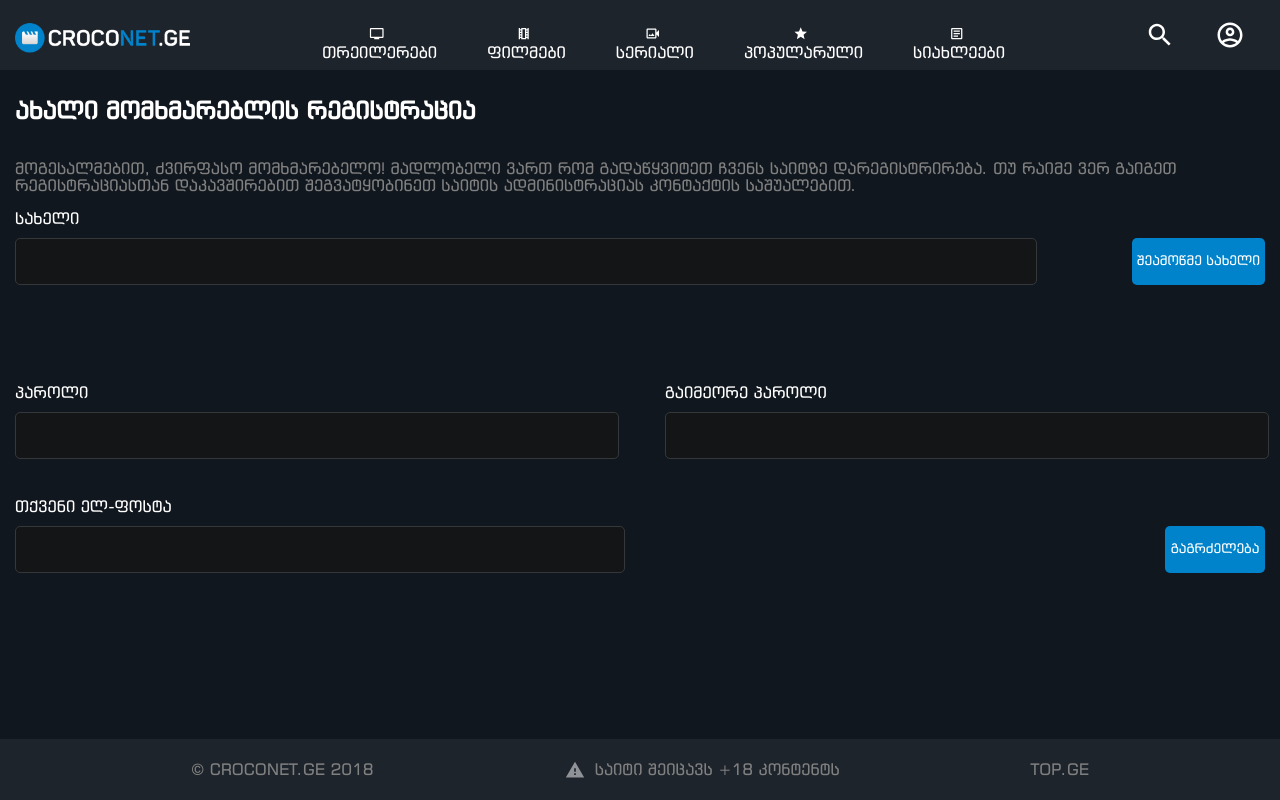
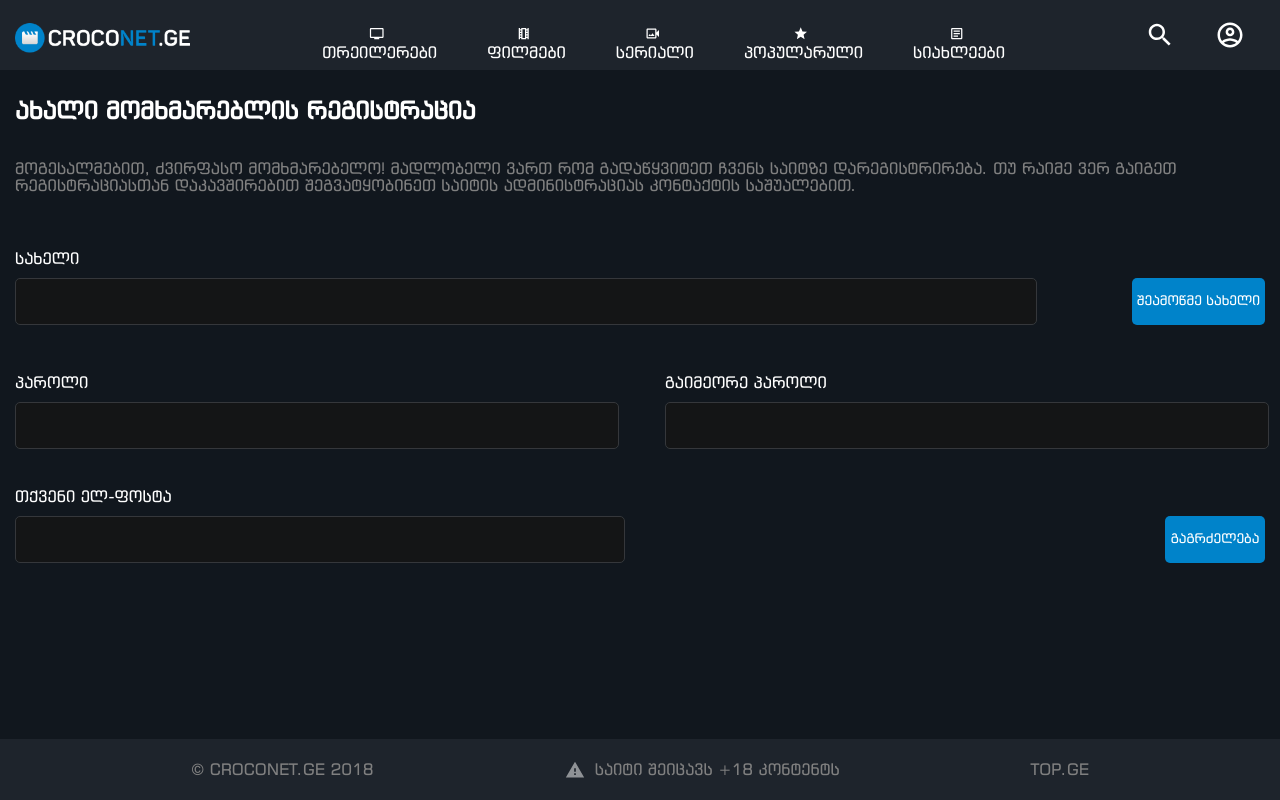
Before and after one commit to iamalex296/Croconet-movies-website, a React (Create React App) app: page /registration in a window 1280 px wide. Built offline with nearby package versions, Linux system fonts and the light colour scheme.

Commit message:
added some styles

```diff
--- a/src/components/Layout/RegistrationLayout.js
+++ b/src/components/Layout/RegistrationLayout.js
@@ -3,6 +3,8 @@ import React from "react";
 import Template from "../Templates/Template";
 import LoginRegistrationInput from "../Input/LoginRegistrationInput";
 import Button from "../Button/Button";
+
+import classes from "./RegistrationLayout.module.css";
 
 const RegistrationLayout = () => {
   return (
@@ -14,14 +16,8 @@ const RegistrationLayout = () => {
         დაკავშირებით შეგვატყობინეთ საიტის ადმინისტრაციას კონტაქტის საშუალებით.
       </p>
 
-      <form
-        style={{
-          display: "flex",
-          flexDirection: "column",
-          width: "100%",
-        }}
-      >
-        <label style={{ marginBottom: "10px" }}>სახელი</label>
+      <form className={classes["registration-form"]}>
+        <label className={classes["registration-label"]}>სახელი</label>
         <div
           style={{
             display: "flex",
@@ -37,7 +33,7 @@ const RegistrationLayout = () => {
           <Button type="button">შეამოწმე სახელი</Button>
         </div>
 
-        <div style={{ display: "flex", marginTop: "100px", width: "100%" }}>
+        <div style={{ display: "flex", marginTop: "50px", width: "100%" }}>
           <div
             style={{
               width: "50%",
@@ -46,17 +42,22 @@ const RegistrationLayout = () => {
               marginRight: "50px",
             }}
           >
-            <label style={{ marginBottom: "10px" }}>პაროლი</label>
+            <label className={classes["registration-label"]}>პაროლი</label>
             <LoginRegistrationInput style={{ width: "97%" }} />
           </div>
           <div
             style={{ width: "50%", display: "flex", flexDirection: "column" }}
           >
-            <label style={{ marginBottom: "10px" }}>გაიმეორე პაროლი</label>
+            <label className={classes["registration-label"]}>
+              გაიმეორე პაროლი
+            </label>
             <LoginRegistrationInput style={{ width: "97%" }} />
           </div>
         </div>
-        <label style={{ marginBottom: "10px", marginTop: "40px" }}>
+        <label
+          className={classes["registration-label"]}
+          style={{ marginTop: "40px" }}
+        >
           თქვენი ელ-ფოსტა
         </label>
         <div style={{ display: "flex", justifyContent: "space-between" }}>
--- a/src/components/Layout/RegistrationLayout.module.css
+++ b/src/components/Layout/RegistrationLayout.module.css
@@ -0,0 +1,10 @@
+.registration-form {
+  display: flex;
+  flex-direction: column;
+  width: 100%;
+  margin-top: 40px;
+}
+
+.registration-label {
+  margin-bottom: 10px;
+}
```
